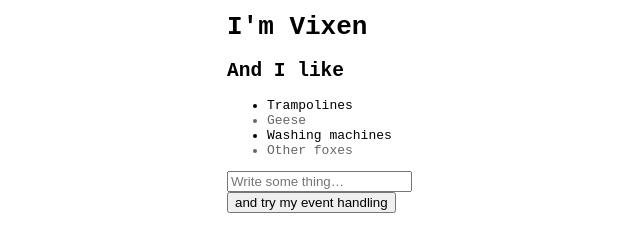
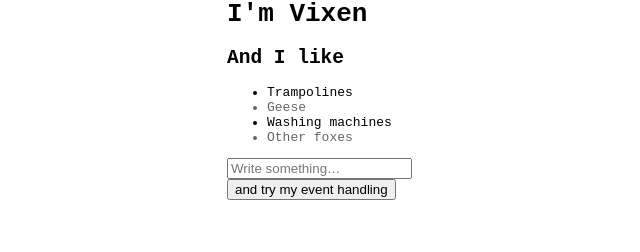
Before and after one commit to icetan/vixen, a plain HTML site: page index.html in a window 1280 px wide. Shown: the part 226-478 px from the top of the page, without its empty margins (263-903 px from the left). Drawn offline with Linux system fonts and the light colour scheme.

Commit message:
Fixed typo and croped logo

```diff
--- a/index.html
+++ b/index.html
@@ -29,7 +29,7 @@
         <li class="{{i | alt}}">{{like}}</li>
       </ul>
 
-      <input value="{{message}}" placeholder="Write some thing…" />
+      <input value="{{message}}" placeholder="Write something…" />
       <button onclick="{{shout}}">and try my event handling</button>
     </div>
   </body>
```
Also changed, not shown: logo.png.
